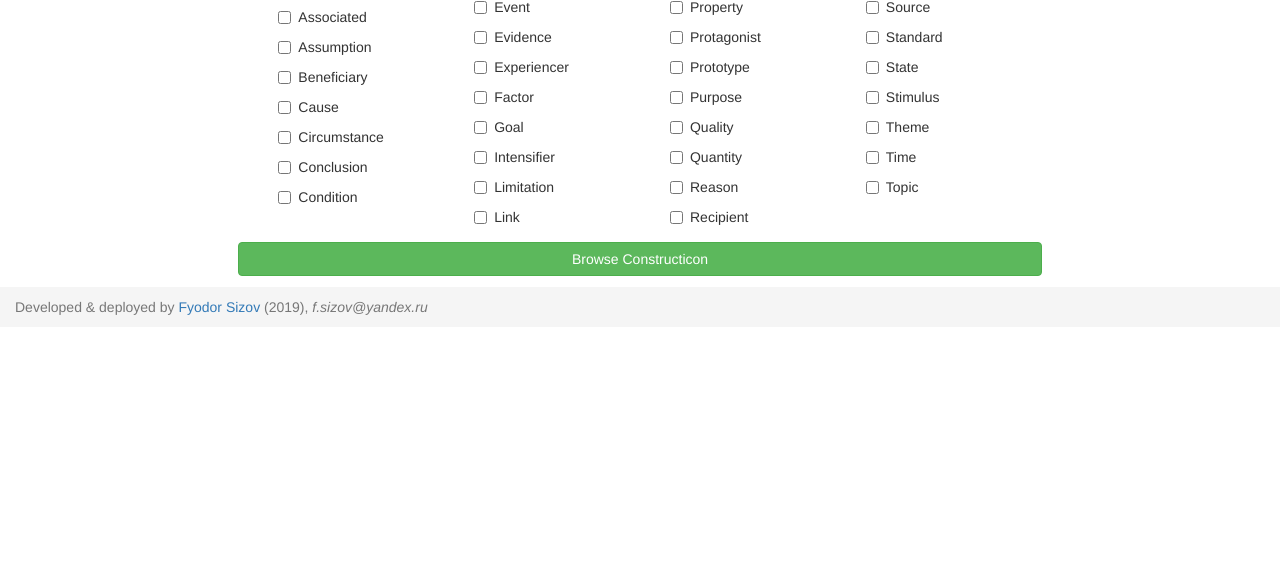
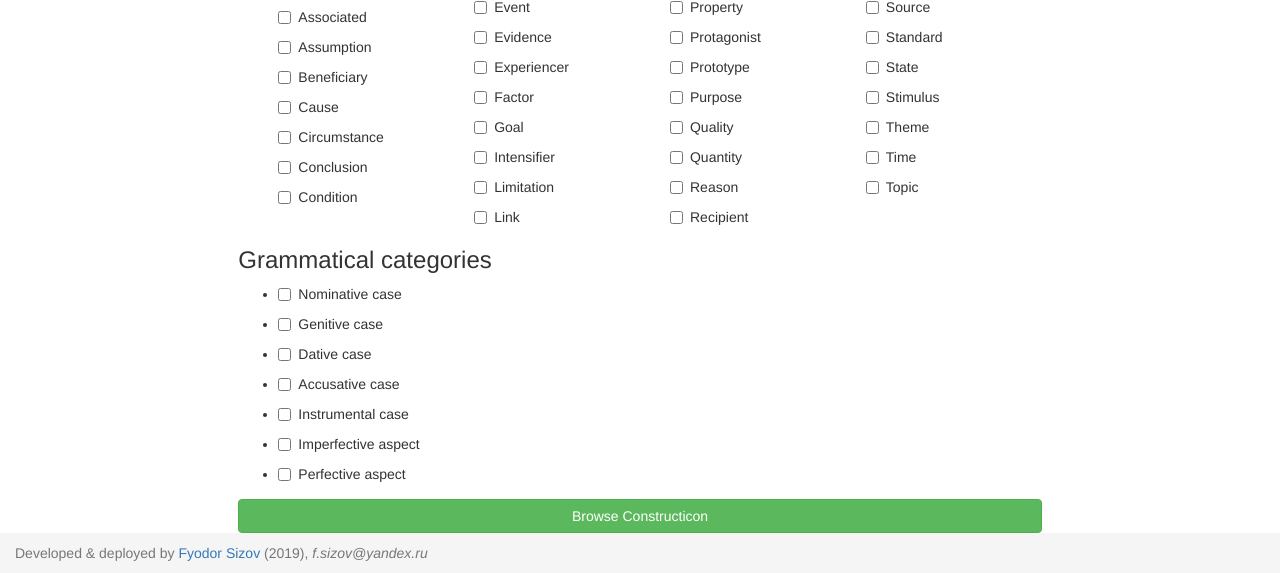
Before and after one commit to sfedia/russian-constructicon, a Flask app: page / in a window 1280 px wide. Shown: the part 323-896 px from the top of the page. Before the commit the page ends 638 px from the top, so only its background shows below. Run offline with Flask 2, Linux system fonts and the light colour scheme; parts of the project's set-up code (start-up, migrations or seed data) failed here and were passed over; some libraries are stand-ins or nearby versions.

Commit message:
+gram search

```diff
--- a/templates/main_page.html
+++ b/templates/main_page.html
@@ -82,6 +82,14 @@ main div.container {
         if (searchQuery.sem_search.length === 0)
             delete searchQuery.sem_search;
 
+        searchQuery.gram_search = [];
+        $(".gram-search ul li div label input[type=checkbox]").each(function (num, el) {
+            if (el.checked)
+                searchQuery.gram_search.push(el.value);
+        });
+        if (searchQuery.gram_search.length === 0)
+            delete searchQuery.gram_search;
+
         searchQuery.cefr = [];
         $(".cefr-options ul li div label input[type=checkbox]").each(function (num, el) {
             if (el.checked)
@@ -157,8 +165,8 @@ main div.container {
         <li class="active"><a data-toggle="tab" href="#panel2">Content categories</a></li>
         <li><a data-toggle="tab" href="#panel4">Gr. categories</a></li>
         <li><a data-toggle="tab" href="#panel3">CEFR Level</a></li>
-        <li><a data-toggle="tab" href="/test1">Daily dose</a></li>
-        <li><a data-toggle="tab" href="/test2">Browse</a></li>
+        <li><a href="/test1">Daily dose</a></li>
+        <li><a href="/test2">Browse</a></li>
     </ul>
 
     <div class="tab-content">
@@ -361,6 +369,36 @@ main div.container {
             </div>
         </p>
       </div>
+      <div id="panel4" class="tab-pane fade in active">
+        <h3>Grammatical categories</h3>
+        <p>
+            <div class="form-group gram-search">
+                <ul>
+                    <li><div class="checkbox">
+                      <label><input type="checkbox" value="Nom">Nominative case</label>
+                    </div></li>
+                    <li><div class="checkbox">
+                      <label><input type="checkbox" value="Gen">Genitive case</label>
+                    </div></li>
+                    <li><div class="checkbox">
+                      <label><input type="checkbox" value="Dat">Dative case</label>
+                    </div></li>
+                    <li><div class="checkbox">
+                      <label><input type="checkbox" value="Acc">Accusative case</label>
+                    </div></li>
+                    <li><div class="checkbox">
+                      <label><input type="checkbox" value="Ins">Instrumental case</label>
+                    </div></li>
+                    <li><div class="checkbox">
+                      <label><input type="checkbox" value="Imper">Imperfective aspect</label>
+                    </div></li>
+                    <li><div class="checkbox">
+                      <label><input type="checkbox" value="Perf">Perfective aspect</label>
+                    </div></li>
+                </ul>
+            </div>
+        </p>
+      </div>
     </div>
     <a href="#" class="btn btn-success browse-const" role="button" style="text-align: center; display: block;">
         Browse Constructicon
```
